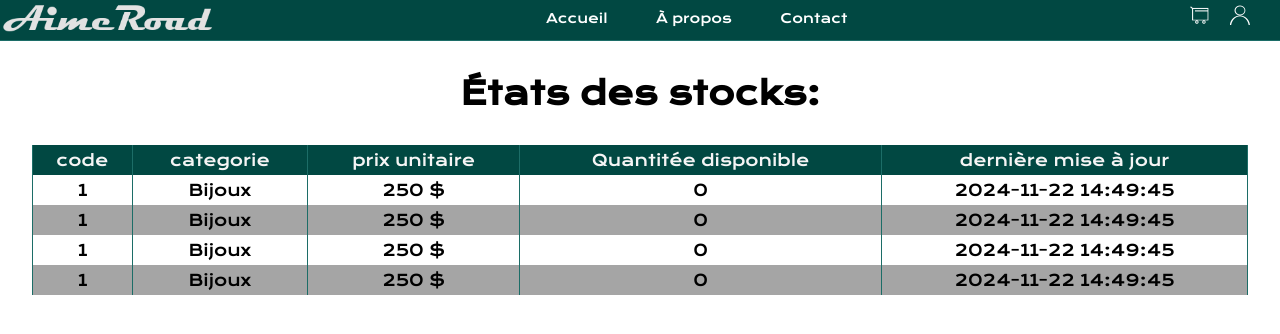
After one commit to jo17-dev/AimeRoad-eShop, a PHP site: page /vues/listeproduits_admin.php in a window 1280 px wide. The commit adds this page. Shown: the top 334 px of the page. Run offline with PHP 8.4, Linux system fonts and the light colour scheme; a stand-in replaces the project's code that opens the database connection.

Commit message:
ajout des pages listeProduitAdmin et historiqueCommandes

```diff
--- a/autres/sql/create_data_base.sql
+++ b/autres/sql/create_data_base.sql
@@ -28,6 +28,7 @@ CREATE TABLE Produit (
     id INT AUTO_INCREMENT PRIMARY KEY,  -- Clé primaire
     idCategorie INT NOT NULL,                    -- Référence à la table Categorie
     nom VARCHAR(255) NOT NULL,           -- Le nom du produit ne peut pas être nul
+    quantite INT NOT NULL,           -- Le nom du produit ne peut pas être nul
     prixUnitaire DECIMAL(10, 2) NOT NULL, -- Le prix unitaire doit être non nul et précis à 2 décimales
     urlPhoto VARCHAR(255) NULL, -- url de la photo
     date_creation TIMESTAMP DEFAULT CURRENT_TIMESTAMP,
--- a/e-boutique/controleurs/controleur.abstract.class.php
+++ b/e-boutique/controleurs/controleur.abstract.class.php
@@ -6,7 +6,7 @@
  abstract class Controleur {
     private string $userRole;
     public function __construct(){
-        session_start();
+        session_status() == PHP_SESSION_ACTIVE ? "" : session_start();
         $userRole = "visiteur";
 
         if(isset($_SESSION['user'])){
--- a/e-boutique/controleurs/modifierAdmin.controleur.php
+++ b/e-boutique/controleurs/modifierAdmin.controleur.php
@@ -51,6 +51,7 @@ class ModifierAdmin extends Controleur{
                 ClientDAO::miseAJour($this->admin->getId() , "password = '".$this->admin->getHashedPassword()."' ");
             }
         }
+
         return "compte_admin";
     }
 
--- /dev/null
+++ b/e-boutique/css/liste_produits_admin.css
@@ -0,0 +1,26 @@
+.title{
+    margin: 4vh;
+    text-align: center;
+}
+
+table{
+    width: 95%;
+    margin: auto;
+    border-collapse: collapse;
+}
+
+thead{
+    background-color: var(--vert-sombre);
+    color: var(--blanc-clair);
+}
+
+td{
+    text-align: center;
+    padding: 5px;
+    border-left: 1px solid var(--vert-clair);
+    border-right: 1px solid var(--vert-clair);
+}
+
+tbody tr:nth-child(even) {
+    background-color: var(--gris);
+}
--- /dev/null
+++ b/e-boutique/vues/listeproduits_admin.php
@@ -0,0 +1,69 @@
+<!DOCTYPE html>
+<html lang="en">
+<head>
+    <meta charset="UTF-8">
+    <meta name="viewport" content="width=device-width, initial-scale=1.0">
+    <link rel="stylesheet" href="css/init.css">
+    <link rel="stylesheet" href="css/header.css">
+    <link rel="stylesheet" href="css/liste_produits_admin.css">
+    <title>Ameroad - liste des produits</title>
+</head>
+<body>
+    <nav class="nav-bar">
+        <img src="img/logo-320x60.png" class="logo" alt="Aimeroad">
+        <ul class="links">
+            <li><a href="?">Accueil</a></li>
+            <li><a href="?">À propos</a></li>
+            <li><a href="?">Contact</a></li>
+        </ul>
+        <ul class="user-panel">
+            <li>
+                <a href="../index.php?action=login" title="click to view your cart"><img src="img/panier-320x320.png" alt="login"></a>
+            </li>
+            <li>
+                <a href="?action=voirAdmin" title="click to login or connect"><img src="img/compte-320x320.png" alt="login"></a>
+            </li>
+        </ul>
+    </nav>
+    <h1 class="title">États des stocks:</h1>
+    <table>
+        <thead>
+            <td>code</td>
+            <td>categorie</td>
+            <td>prix unitaire</td>
+            <td>Quantitée disponible</td>
+            <td>dernière mise à jour</td>
+        </thead>
+        <tbody>
+            <tr>
+                <td>1</td>
+                <td>Bijoux</td>
+                <td>250 $</td>
+                <td>0</td>
+                <td>2024-11-22 14:49:45</td>
+            </tr>
+            <tr>
+                <td>1</td>
+                <td>Bijoux</td>
+                <td>250 $</td>
+                <td>0</td>
+                <td>2024-11-22 14:49:45</td>
+            </tr>
+            <tr>
+                <td>1</td>
+                <td>Bijoux</td>
+                <td>250 $</td>
+                <td>0</td>
+                <td>2024-11-22 14:49:45</td>
+            </tr>
+            <tr>
+                <td>1</td>
+                <td>Bijoux</td>
+                <td>250 $</td>
+                <td>0</td>
+                <td>2024-11-22 14:49:45</td>
+            </tr>
+        </tbody>
+    </table>
+</body>
+</html>
```
Also changed, not shown: e-boutique/controleurs/controleurHistoriqueComandes.class.php (added, +17 -0 lines), e-boutique/controleurs/controleurListeProduitsAdmin.class.php (added, +16 -0 lines), e-boutique/controleurs/controleurManifacture.class.php (+13 -37 lines), e-boutique/index.php (+0 -17 lines), e-boutique/vues/compte_admin.php (+9 -2 lines), e-boutique/vues/liste_commandes_admin.php (added, +64 -0 lines), e-boutique/vues/ajouter_produit_admin.php (renamed from e-boutique/vues/ajouter_produit_admin.html).
